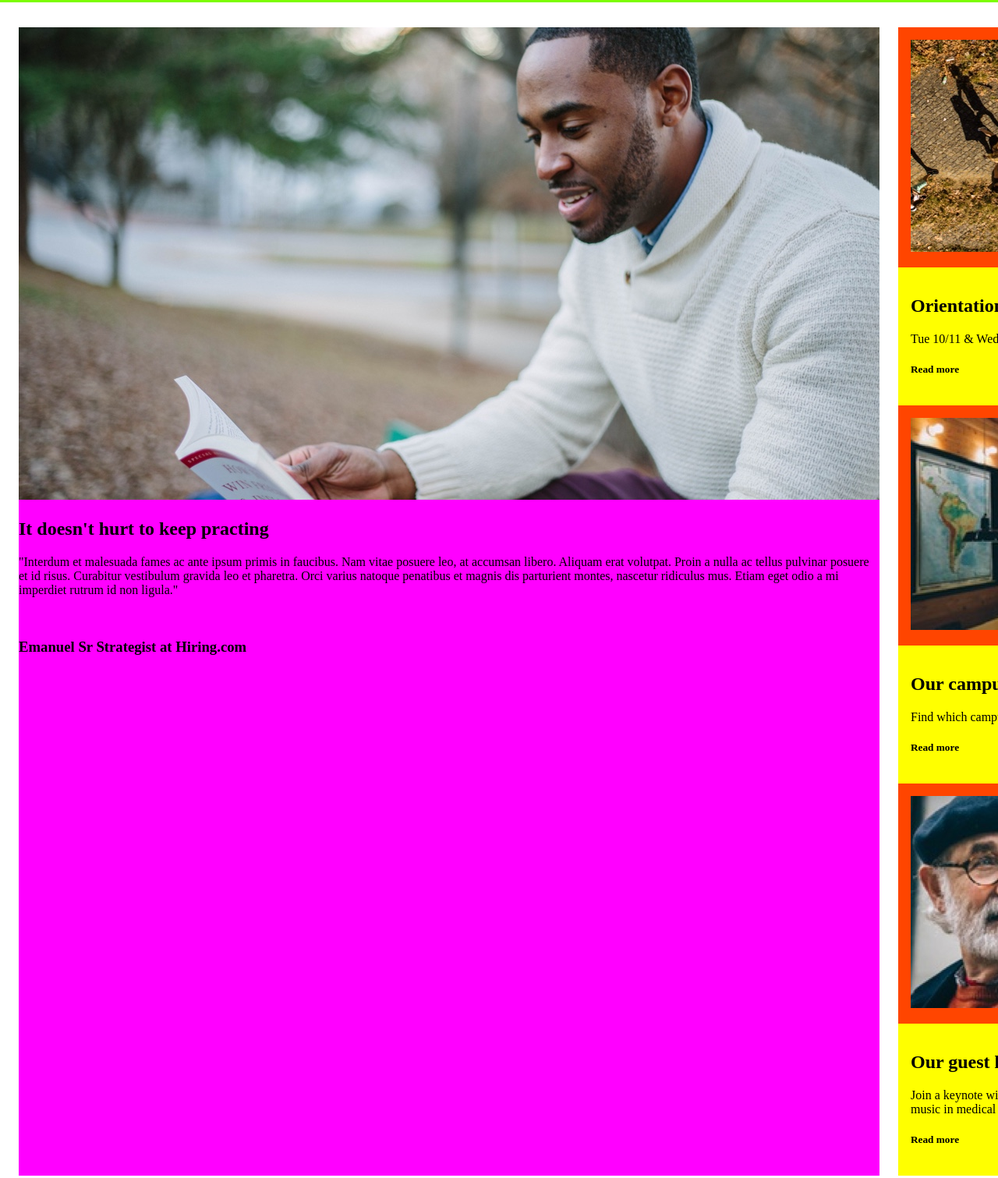
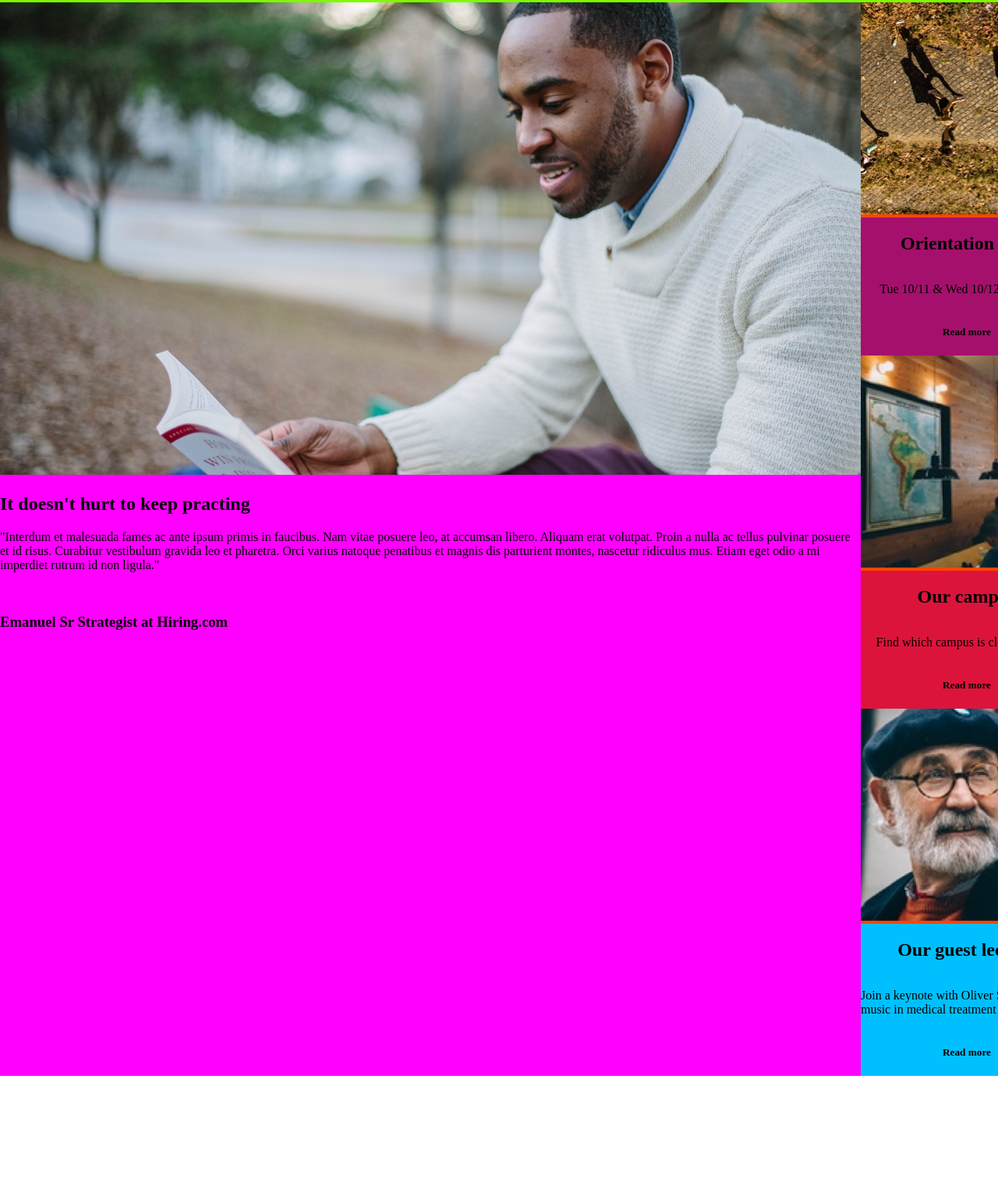
Before and after one commit to Thechampion96/COLMARACADEMY, a plain HTML site: page index.html in a window 1280 px wide. Shown: the part 945-2456 px from the top of the page at 78% size. After the commit the page ends 2325 px from the top, so only its background shows below. Drawn offline with Linux system fonts and the light colour scheme.

Commit message:
made insignificant changes on thumbnail section

```diff
--- a/index.html
+++ b/index.html
@@ -45,20 +45,23 @@
             <h3>Emanuel Sr Strategist at Hiring.com</h3>
         </div>
 
+        <!-- Thumbnail section -->
+
         <div class="main-information">
             <div class="thumbnail-image">
                 <img src="./resources/images/information-orientation.jpg" alt="student-walking-Orientation-day">
             </div>
-            <div class="thumbnail-image thumbnail-info">
-                <h1>Orientation date</h1>
-                <p>Tue 10/11 & Wed 10/12: 8am-3pm</p>
-                <h5>Read more</h5>
+
+            <div class="thumbnail-image thumbnail-info" id="one">
+                <h1 class="check">Orientation date</h1>
+                <p class="check">Tue 10/11 & Wed 10/12: 8am-3pm</p>
+                <h5 class="check">Read more</h5>
             </div>
 
             <div class="thumbnail-image">
                 <img src="./resources/images/information-campus.jpg" alt="campus-student-in-class">
             </div>
-            <div class="thumbnail-image thumbnail-info">
+            <div class="thumbnail-image thumbnail-info" id="two">
                 <h1>Our campus</h1>
                 <p>Find which campus is closed by you</p>
                 <h5>Read more</h5>
@@ -67,7 +70,7 @@
             <div class="thumbnail-image">
                 <img src="./resources/images/information-guest-lecture.jpg" alt="male-lecture">
             </div>
-            <div class="thumbnail-image thumbnail-info">
+            <div class="thumbnail-image thumbnail-info" id="three">
                 <h1>Our guest lecture</h1>
                 <p>Join a keynote with Oliver Sack about music in medical treatment</p>
                 <h5>Read more</h5>
--- a/resources/style.css
+++ b/resources/style.css
@@ -73,24 +73,21 @@ section > .banner-div {
 
 .main-banner {
     display: flex;
+
 }
 
 .main-banner > .banner{
     background-color: magenta;
 
     flex-basis: 60%;
-    margin: 32px 0 32px 24px
-
-
 }
 
-
+/* Thumbnail section */
 
 .main-information {
     background-color: orangered;
 
     flex-basis: 40%;
-    margin: 32px 24px;
 
     display: flex;
     flex-wrap: wrap;
@@ -98,12 +95,46 @@ section > .banner-div {
 
 .thumbnail-image {
     height: auto;
-    padding: 16px;
+
 
     flex-basis: 35%;
 }
 
+.thumbnail-image > img {
+    height: auto;
+}
+
 .thumbnail-info {
+
     background-color: yellow;
     flex-grow: 1;
+
+    align-items: center;
+
 }
+
+#one {
+    background-color: #a5106c;
+    display: flex;
+    flex-direction: column;
+
+    justify-content: center;
+
+}
+
+#two {
+    background-color: crimson;
+    display: flex;
+    flex-direction: column;
+
+    justify-content: center;
+}
+
+#three {
+    background-color: deepskyblue;
+
+    display: flex;
+    flex-direction: column;
+
+    justify-content: center;
+}
```
